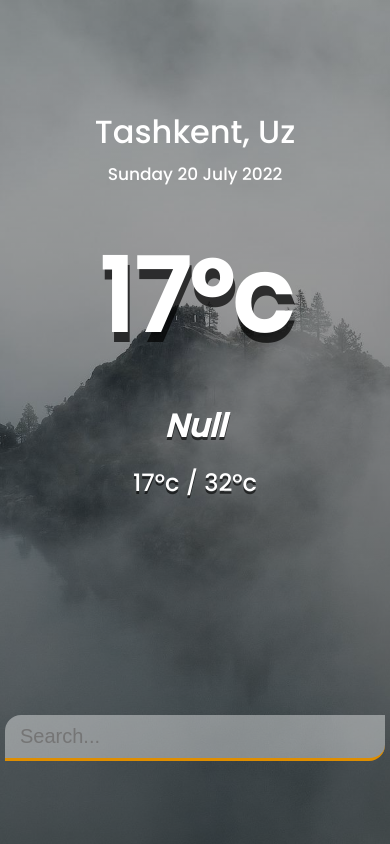
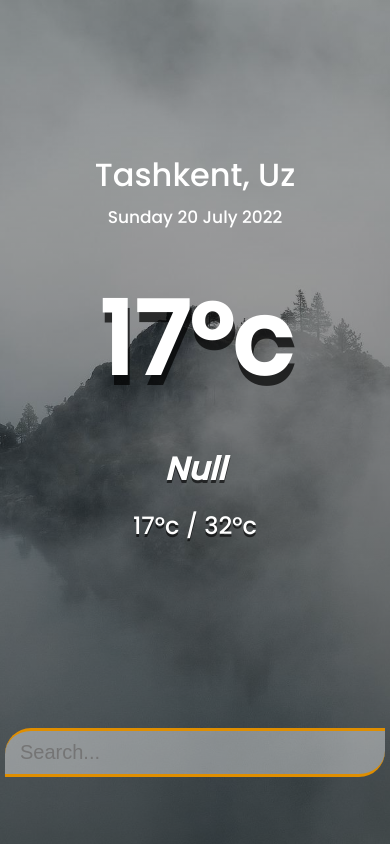
Before and after one commit to Akromjon777/weather-app-vannila-js, a plain HTML site: page index.html in a window 390 px wide. Drawn offline with Linux system fonts and the light colour scheme.

Commit message:
finish update

```diff
--- a/css/main.css
+++ b/css/main.css
@@ -85,7 +85,6 @@ img {
   text-shadow: 0 3px rgba(0, 0, 0, 0.6);
 }
 
-
 .content-search {
   display: flex;
   justify-content: center;
@@ -101,7 +100,8 @@ img {
   padding: 10px 15px;
   border: none;
   outline: none;
-  border-radius: 16px 0px 16px 0px;
+  border-radius: 26px 0px 26px 0px;
+  border-top: 3px solid #df8e00;
   border-bottom: 3px solid #df8e00;
   color: #000;
   background-color: rgba(255, 255, 255, 0.4);
@@ -110,11 +110,20 @@ img {
 
 .search-box:focus {
   background-color: rgba(255, 255, 255, 0.8);
-  border-radius: 0px 16px 0px 16px;
 }
 
 @media screen and (max-width: 900px) {
   .app-wrapper {
     grid-template-columns: 100%;
   }
+
+  .main {
+    margin-top: 59px;
   }
+}
+
+@media screen and (max-width: 358px) {
+  .search-box {
+    max-width: 280px;
+  }
+}
```
Lines whose indentation alone changed are shown as unchanged.
